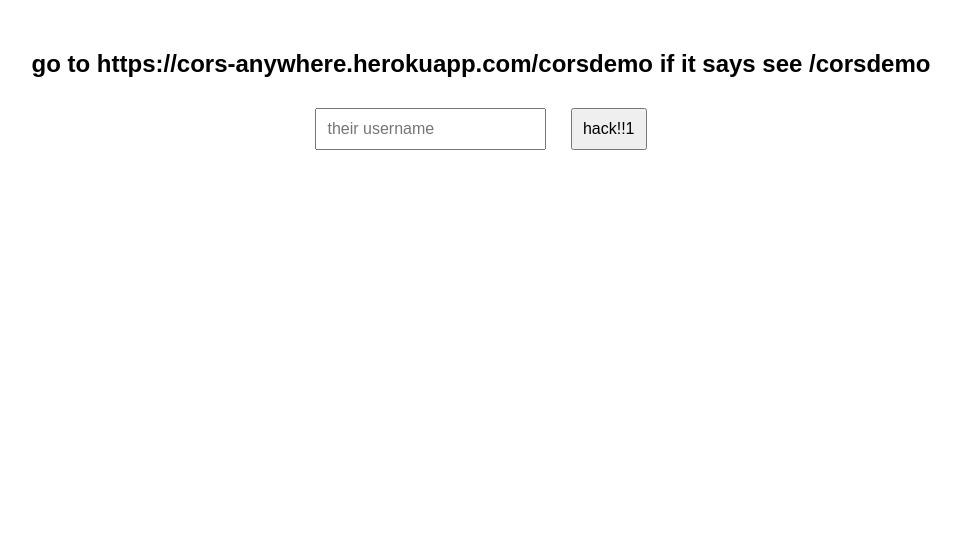
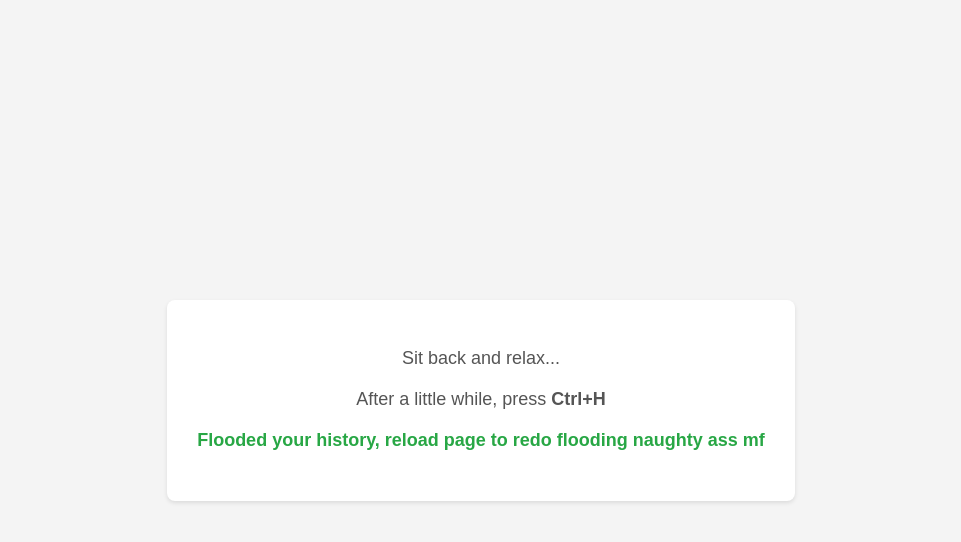
Before and after one commit to eqate/eqate.github.io, a plain HTML site: page index.html in a window 1280 px wide. Shown: the whole page, without its empty margins (159-1120 px from the left). Drawn offline with Linux system fonts and the light colour scheme.

Commit message:
Update index.html

```diff
--- a/index.html
+++ b/index.html
@@ -1,53 +1,94 @@
 <!DOCTYPE html>
-<html lang="en">
+<html>
 <head>
-    <meta charset="UTF-8">
-    <meta name="viewport" content="width=device-width, initial-scale=1.0">
-    <title>LOL</title>
+    <title id="pageTitle">Sit Back and Relax...</title>
     <style>
         body {
-            font-family: Arial, sans-serif;
+            font-family: sans-serif;
+            display: flex;
+            justify-content: center;
+            align-items: center;
+            min-height: 100vh;
+            margin: 0;
+            background-color: #f4f4f4;
             text-align: center;
-            margin: 50px;
         }
-        input, button {
-            padding: 10px;
-            margin: 10px;
-            font-size: 16px;
+        .container {
+            background-color: #fff;
+            padding: 30px;
+            border-radius: 8px;
+            box-shadow: 0 2px 4px rgba(0, 0, 0, 0.1);
+        }
+        h1 {
+            color: #007bff;
+            margin-bottom: 20px;
+        }
+        p {
+            font-size: 18px;
+            color: #555;
+            margin-bottom: 20px;
+        }
+        .finished-message {
+            margin-top: 20px;
+            font-weight: bold;
+            color: #28a745;
         }
     </style>
 </head>
 <body>
-    <h2>go to https://cors-anywhere.herokuapp.com/corsdemo if it says see /corsdemo</h2>
-    <input type="text" id="username" placeholder="their username">
-    <button onclick="sendResetRequest()">hack!!1</button>
-    <p id="response"></p>
+    <div class="container">
+        <p>Sit back and relax...</p>
+        <p>After a little while, press <strong>Ctrl+H</strong></p>
+        <p id="finishedMessage" class="finished-message" style="display: none;">Flooded your history, reload page to redo flooding naughty ass mf</p>
+    </div>
 
     <script>
-        function sendResetRequest() {
-            const username = document.getElementById("username").value;
-            if (!username) {
-                alert("enter a username you flippin donut");
-                return;
+        function generateRandomString(length) {
+            const characters = 'ABCDEFGHIJKLMNOPQRSTUVWXYZabcdefghijklmnopqrstuvwxyz0123456789';
+            let result = '';
+            for (let i = 0; i < length; i++) {
+                result += characters.charAt(Math.floor(Math.random() * characters.length));
+            }
+            return result;
+        }
+
+        document.addEventListener('DOMContentLoaded', function() {
+            const pageTitle = document.getElementById('pageTitle');
+            const finishedMessage = document.getElementById('finishedMessage');
+            let count = 0;
+            const maxCount = 1000;
+            const historyInterval = 1; // Interval for adding history entries (in ms)
+            const titleInterval = 1;   // Interval for updating the title (in ms)
+            let isFlooding = true;
+
+            // Function to update the title rapidly
+            function updateTitle() {
+                if (isFlooding) {
+                    pageTitle.textContent = generateRandomString(10);
+                    setTimeout(updateTitle, titleInterval);
+                }
             }
 
-            fetch("https://cors-anywhere.herokuapp.com/https://evades.io/api/account/send_password_reset_email", {
-                method: "POST",
-                headers: {
-                    "accept": "*/*",
-                    "content-type": "application/json"
-                },
-                body: JSON.stringify({ username })
-            })
-            .then(response => response.text())
-            .then(text => {
-                document.getElementById("response").innerText = text;
-            })
-            .catch(error => {
-                console.error("❌ - >", error);
-                document.getElementById("response").innerText = "enable cors demo access @ https://cors-anywhere.herokuapp.com/corsdemo";
-            });
-        }
+            // Function to add history entries
+            function addHistoryEntry() {
+                if (count < maxCount && isFlooding) {
+                    window.location.hash = `BVADdAsdf${count + 10}`;
+                    count++;
+                    setTimeout(addHistoryEntry, historyInterval);
+                } else if (isFlooding) {
+                    isFlooding = false;
+                    pageTitle.textContent = "Browser Cleared!";
+                    finishedMessage.style.display = 'block';
+                }
+            }
+
+            // Start the processes automatically after a short delay
+            setTimeout(() => {
+                updateTitle();
+                addHistoryEntry();
+            }, 0); // Start after 2 seconds (adjust as needed)
+        });
     </script>
+
 </body>
 </html>
```
